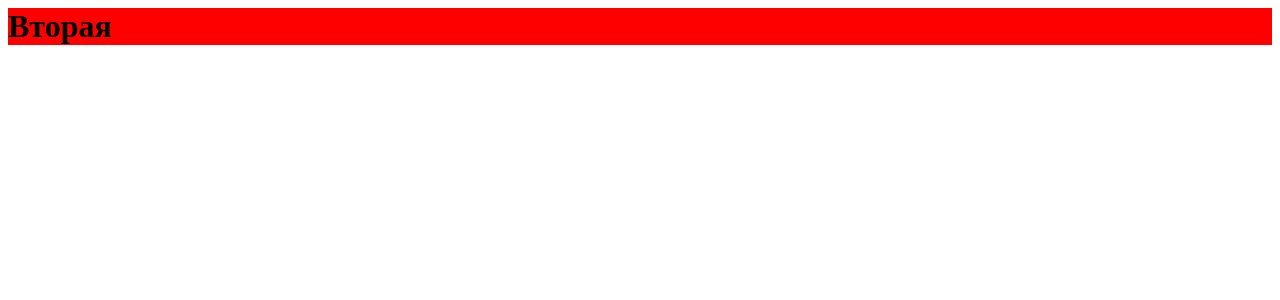
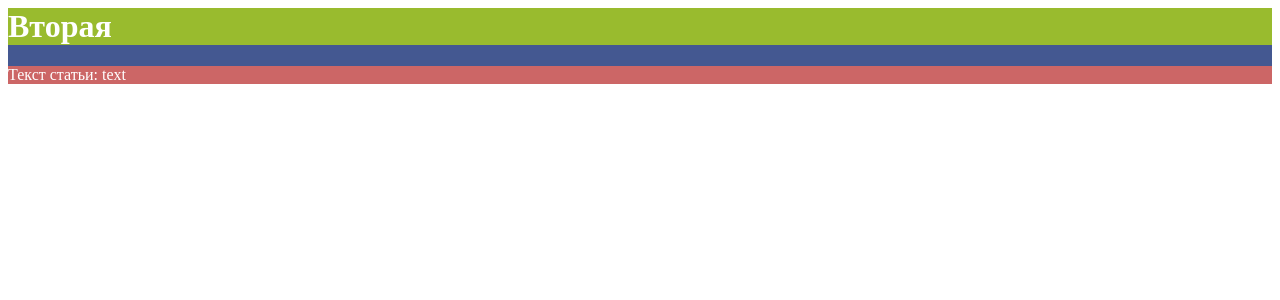
Before and after one commit to AtomExample/atomSpring2018, a Django app: page /posts/author/1/ in a window 1280 px wide. Shown: the top 300 px of the page. Run offline with Django 3.2, Linux system fonts and the light colour scheme; data comes from the database, SQL or seed files in the repository; both versions use the stored data as it was before the commit.

Commit message:
Basic CSS examples

```diff
--- a/news/application/urls.py
+++ b/news/application/urls.py
@@ -14,7 +14,9 @@ Including another URLconf
     2. Add a URL to urlpatterns:  path('blog/', include('blog.urls'))
 """
 from django.contrib import admin
+from django.conf import settings
 from django.urls import path, include
+from django.conf.urls.static import static
 
 urlpatterns = [
     path('admin/', admin.site.urls),
--- a/news/posts/templates/base.html
+++ b/news/posts/templates/base.html
@@ -1,6 +1,7 @@
-
+{% load static %}
 <html>
     <head>
+        <link rel="stylesheet" href="{% static "css/base.css" %}"/>
         {% block script %}{% endblock %}
     </head>
     <body>
--- a/news/posts/templates/posts/author_detail.html
+++ b/news/posts/templates/posts/author_detail.html
@@ -2,9 +2,15 @@
 
 {% block content %}
     {% if articles %}
-        <div style="background-color:red">
+        <div class="article_list_container">
             {% for article in articles %}
-                <h1>{{article.title}}</h1>
+                <div class="article_container">
+                    <h1 class="article_header">{{article.title}}</h1>
+                    <p class="article_body">
+                        <span>Текст статьи:</span>
+                        {{article.text}}
+                    </p>
+                </div>
             {% endfor %}
         </div>
     {% endif %}
--- /dev/null
+++ b/news/static/css/base.css
@@ -0,0 +1,14 @@
+.article_header {
+    background-color: #99bb2e;
+    color: white;
+}
+
+.article_body {
+    background-color:#cc6666;
+    color: white;
+}
+
+.article_container {
+    background-color: #445891;
+    color:white;
+}
```
Also changed, not shown: news/application/settings.py (+6 -2 lines), news/db.sqlite3 (deleted).
